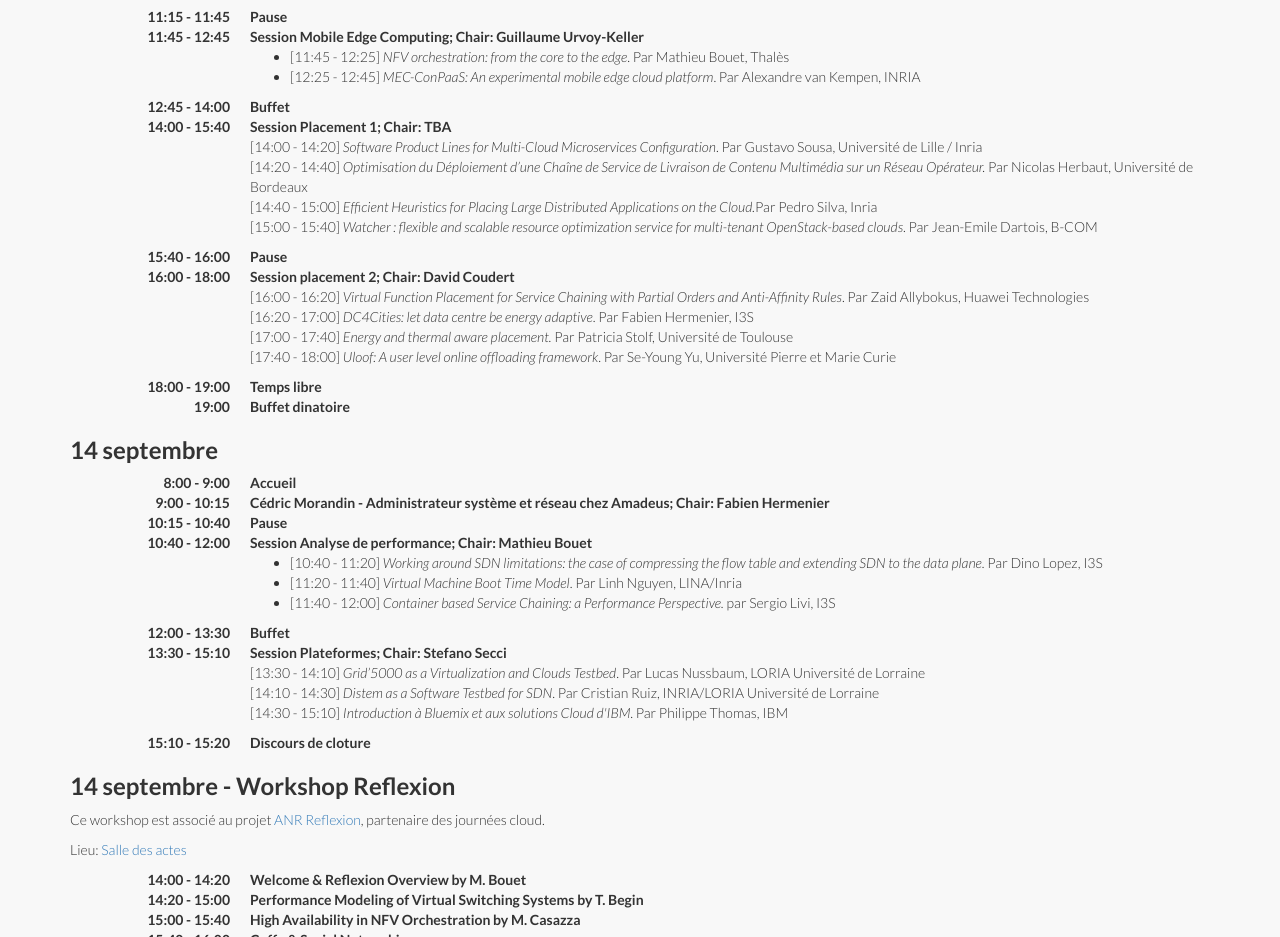
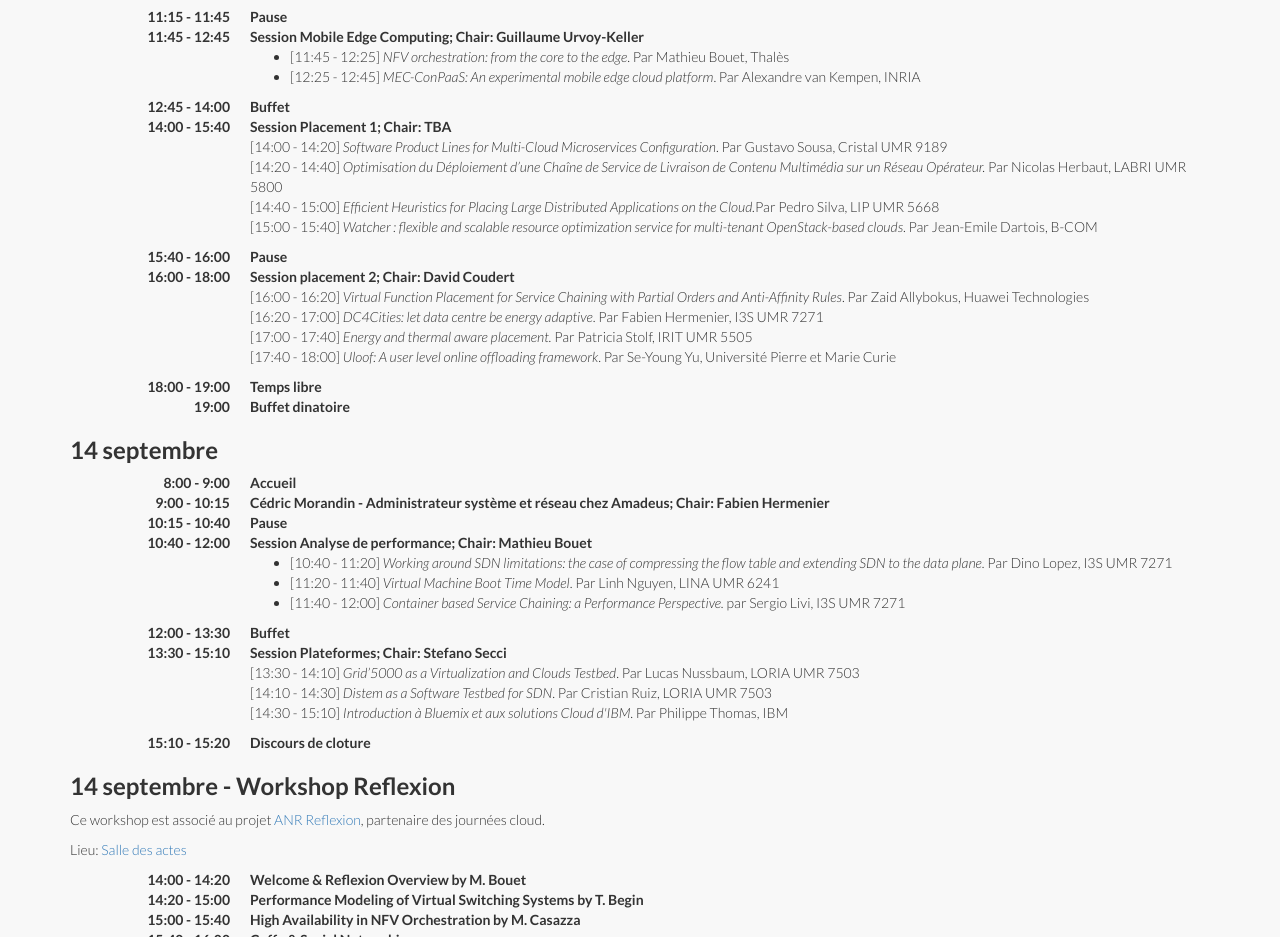
Before and after one commit to fhermeni/cloud-days2016, a plain HTML site: page index.html in a window 1280 px wide. Shown: the part 2962-3899 px from the top of the page. Drawn offline with nearby package versions, Linux system fonts and the light colour scheme.

Commit message:
affiliations

```diff
--- a/index.html
+++ b/index.html
@@ -296,9 +296,9 @@
     <dt>14:00 - 15:40</dt>
     <dd>Session Placement 1; Chair: TBA
         <ul class="list-unstyled">
-            <li>[14:00 - 14:20] <i>Software Product Lines for Multi-Cloud Microservices Configuration</i>.  Par Gustavo Sousa, Université de Lille / Inria</li>
-            <li>[14:20 - 14:40] <i>Optimisation du Déploiement d’une Chaîne de Service de Livraison de Contenu Multimédia sur un Réseau Opérateur.</i> Par Nicolas Herbaut, Université de Bordeaux</li>
-            <li>[14:40 - 15:00] <i>Efficient Heuristics for Placing Large Distributed Applications on the Cloud.</i>Par Pedro Silva, Inria </li>
+            <li>[14:00 - 14:20] <i>Software Product Lines for Multi-Cloud Microservices Configuration</i>.  Par Gustavo Sousa, Cristal UMR 9189</li>
+            <li>[14:20 - 14:40] <i>Optimisation du Déploiement d’une Chaîne de Service de Livraison de Contenu Multimédia sur un Réseau Opérateur.</i> Par Nicolas Herbaut, LABRI UMR 5800</li>
+            <li>[14:40 - 15:00] <i>Efficient Heuristics for Placing Large Distributed Applications on the Cloud.</i>Par Pedro Silva, LIP UMR 5668 </li>
 
             <li>[15:00 - 15:40] <i>Watcher : flexible and scalable resource optimization service for multi-tenant OpenStack-based clouds</i>. Par Jean-Emile Dartois, B-COM </li>
         </ul>
@@ -313,9 +313,9 @@
         <ul class="list-unstyled">
             <li>[16:00 - 16:20] <i>Virtual Function Placement for Service Chaining with Partial Orders and Anti-Affinity Rules</i>. Par Zaid Allybokus, Huawei Technologies</li>
 
-            <li>[16:20 - 17:00] <i>DC4Cities: let data centre be energy adaptive</i>. Par Fabien Hermenier, I3S</li>
+            <li>[16:20 - 17:00] <i>DC4Cities: let data centre be energy adaptive</i>. Par Fabien Hermenier, I3S UMR 7271</li>
 
-            <li>[17:00 - 17:40] <i>Energy and thermal aware placement.</i> Par Patricia Stolf, Université de Toulouse</li>
+            <li>[17:00 - 17:40] <i>Energy and thermal aware placement.</i> Par Patricia Stolf, IRIT UMR 5505</li>
 
             <li>[17:40 - 18:00]  <i>Uloof: A user level online offloading framework</i>. Par Se-Young Yu, Université Pierre et Marie Curie</li>
         </ul>
@@ -344,9 +344,9 @@
     <dt>10:40 - 12:00</dt>
     <dd>Session Analyse de performance; Chair: Mathieu Bouet
         <ul>
-            <li>[10:40 - 11:20] <i>Working around SDN limitations: the case of compressing the flow table and extending SDN to the data plane.</i> Par Dino Lopez, I3S</li>
-            <li>[11:20 - 11:40]  <i>Virtual Machine Boot Time Model</i>. Par Linh Nguyen, LINA/Inria</li>
-            <li>[11:40 - 12:00]  <i>Container­ based Service Chaining: a Performance Perspective.</i> par Sergio Livi, I3S</li>
+            <li>[10:40 - 11:20] <i>Working around SDN limitations: the case of compressing the flow table and extending SDN to the data plane.</i> Par Dino Lopez, I3S UMR 7271</li>
+            <li>[11:20 - 11:40]  <i>Virtual Machine Boot Time Model</i>. Par Linh Nguyen, LINA UMR 6241</li>
+            <li>[11:40 - 12:00]  <i>Container­ based Service Chaining: a Performance Perspective.</i> par Sergio Livi, I3S UMR 7271</li>
         </ul>
     </dd>
     <dt>12:00 - 13:30</dt>
@@ -355,8 +355,8 @@
     <dt>13:30 - 15:10</dt>
     <dd>Session Plateformes; Chair: Stefano Secci
         <ul class="list-unstyled">
-            <li>[13:30 - 14:10] <i>Grid’5000 as a Virtualization and Clouds Testbed</i>. Par Lucas Nussbaum, LORIA Université de Lorraine</li>
-            <li>[14:10 - 14:30] <i>Distem as a Software Testbed for SDN</i>. Par Cristian Ruiz, INRIA/LORIA Université de Lorraine</li>
+            <li>[13:30 - 14:10] <i>Grid’5000 as a Virtualization and Clouds Testbed</i>. Par Lucas Nussbaum, LORIA UMR 7503</li>
+            <li>[14:10 - 14:30] <i>Distem as a Software Testbed for SDN</i>. Par Cristian Ruiz, LORIA UMR 7503</li>
             <li>[14:30 - 15:10] <i>Introduction à Bluemix et aux solutions Cloud d'IBM</i>. Par Philippe Thomas, IBM</li>
         </ul>
     </dd>
```
